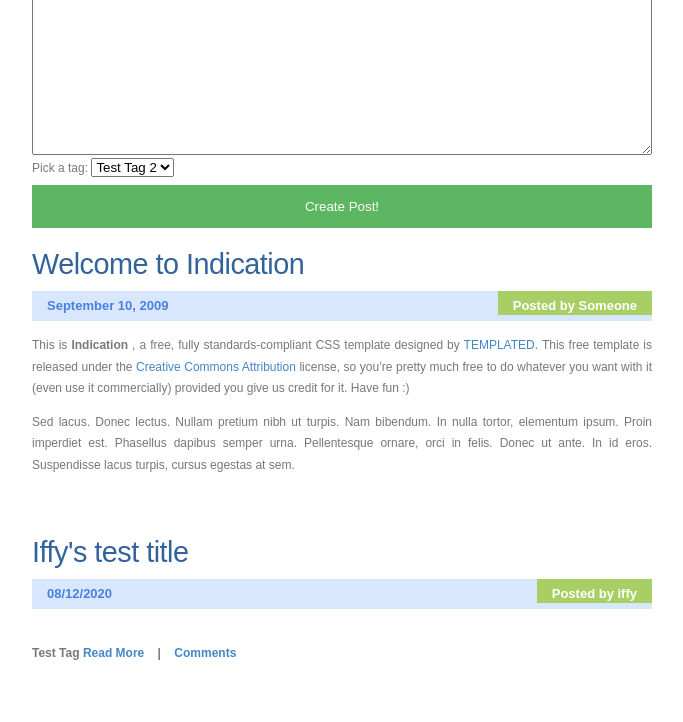
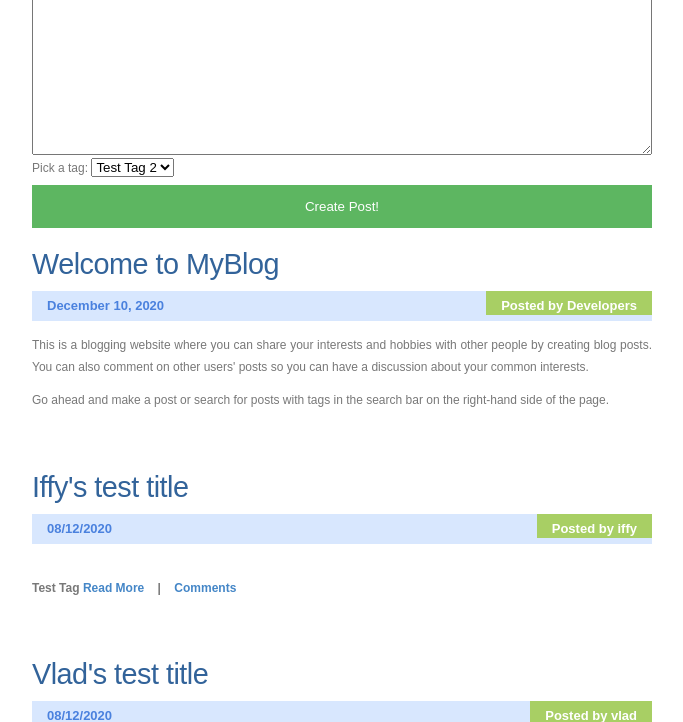
Before and after one commit to IffyKech/myBlog, a Flask app: page /home in a window 1280 px wide. Shown: the part 319-1041 px from the top of the page, without its empty margins (138-821 px from the left). Run offline with Flask 2, Linux system fonts and the light colour scheme; a user stored in the database is signed in; data comes from the database, SQL or seed files in the repository.

Commit message:
Add files via upload

```diff
--- a/static/css/style.css
+++ b/static/css/style.css
@@ -110,7 +110,7 @@ a:hover {
 }
 
 #search form {
-	height: 41px;
+	height: 70px;
 	margin: 0;
 	padding: 10px 0 0 20px;
 }
@@ -135,7 +135,7 @@ a:hover {
 	width: 50px;
 	height: 23px;
 	border: 1px solid #89B056;
-	background: none;
+	background: #F1F1F1;
 	font-weight: bold;
 	font-size: 10px;
 	color: #FFFFFF;
--- a/templates/index.html
+++ b/templates/index.html
@@ -30,7 +30,7 @@
 			<ul>
 				<li>
 					<div id="search" >
-					<form method="POST" action="http://127.0.0.1:5000/search">
+					<form method="post" action="http://127.0.0.1:5000/search">
 						<div>
 							<h1>Search</h1>
 							<input type="text" name="s" id="search-text" value="" />
@@ -38,7 +38,7 @@
 						</div>
 					</form>
 					</div>
-
+				</li>
 			</ul>
 		</div>
 		<!-- end #sidebar -->
@@ -59,12 +59,12 @@
 			<button type="button" id="create-post-button" >Create Post!</button>
         </div>
 			<div class="post">
-				<h2 class="title"><a href="#">Welcome to Indication   </a></h2>
-				<p class="meta"><span class="date">September 10, 2009</span><span class="posted">Posted by <a href="#">Someone</a></span></p>
+				<h2 class="title"><a href="#">Welcome to MyBlog  </a></h2>
+				<p class="meta"><span class="date">December 10, 2020</span><span class="posted">Posted by <a href="#">Developers</a></span></p>
 				<div style="clear: both;">&nbsp;</div>
 				<div class="entry">
-					<p>This is <strong>Indication  </strong>, a free, fully standards-compliant CSS template designed by <a href="http://templated.co" rel="nofollow">TEMPLATED</a>.  This free template is released under the <a href="http://templated.co/license">Creative Commons Attribution</a> license, so you’re pretty much free to do whatever you want with it (even use it commercially) provided you give us credit for it. Have fun :)</p>
-					<p>Sed lacus. Donec lectus. Nullam pretium nibh ut turpis. Nam bibendum. In nulla tortor, elementum ipsum. Proin imperdiet est. Phasellus dapibus semper urna. Pellentesque ornare, orci in felis. Donec ut ante. In id eros. Suspendisse lacus turpis, cursus egestas at sem.</p>
+					<p>This is a blogging website where you can share your interests and hobbies with other people by creating blog posts. You can also comment on other users' posts so you can have a discussion about your common interests.</p>
+					<p>Go ahead and make a post or search for posts with tags in the search bar on the right-hand side of the page.</p>
 				</div>
 			</div>
             {% for i in fetched_posts %}
```
